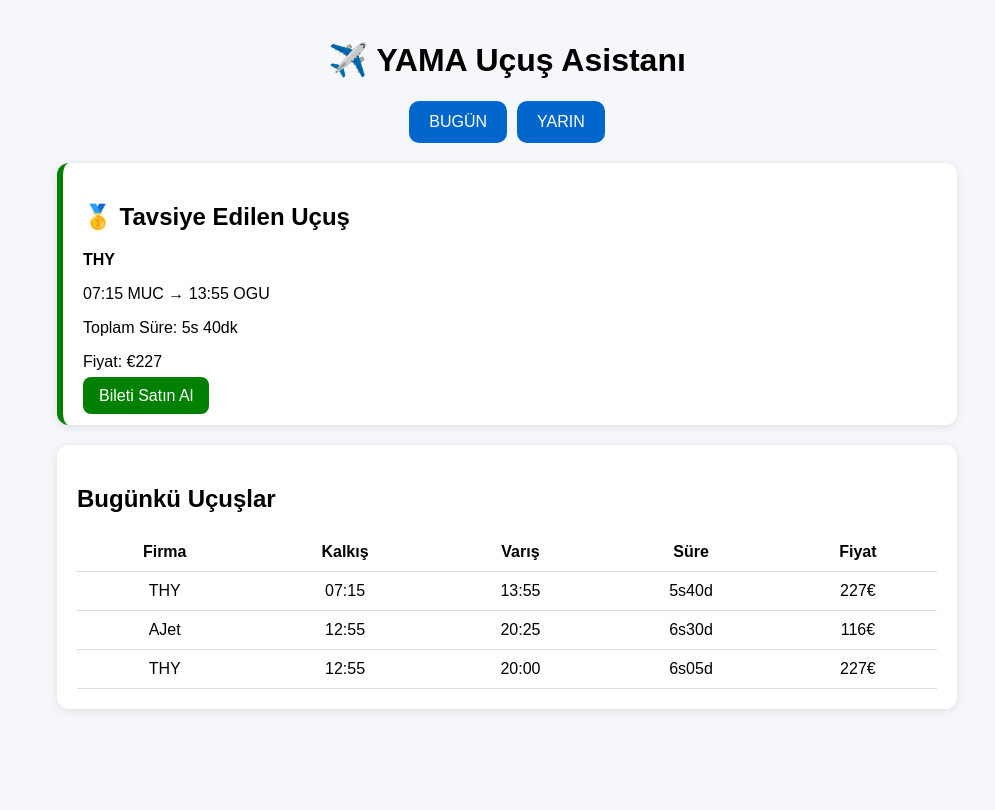
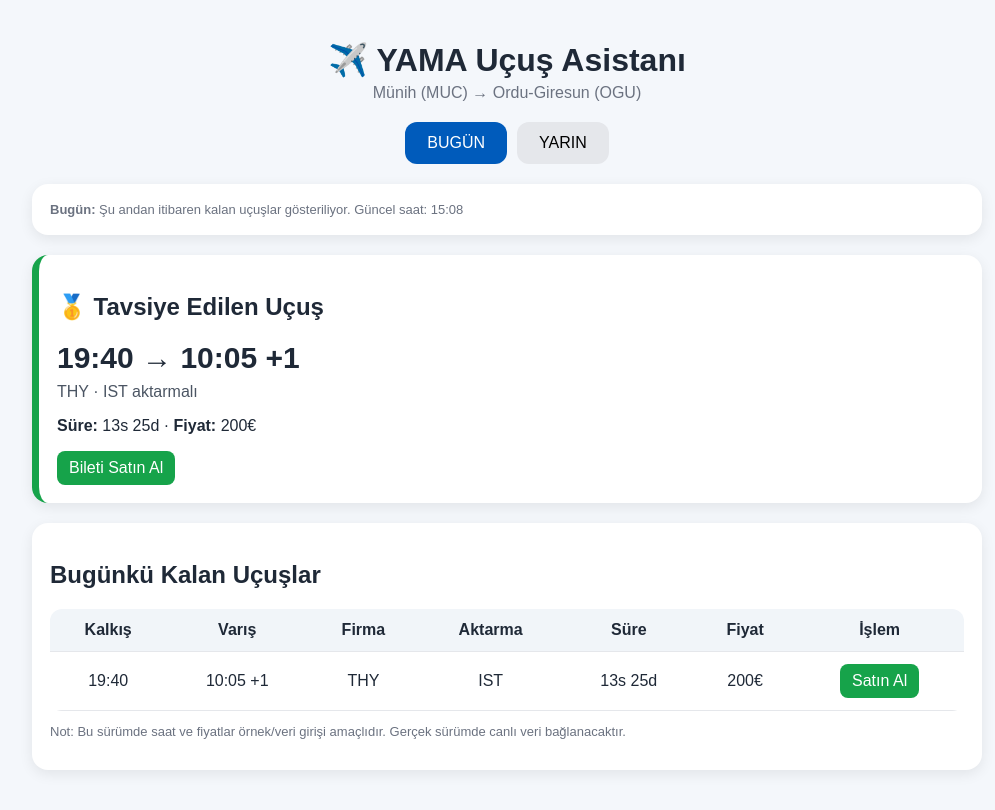
Before and after one commit to ergunozsoy/YAMA-Flight-Assistant, a plain HTML site: page index.html in a window 1280 px wide. Shown: the whole page, without its empty margins (133-1128 px from the left). Drawn offline with Linux system fonts and the light colour scheme.

Commit message:
Update index.html

```diff
--- a/index.html
+++ b/index.html
@@ -1,5 +1,4 @@
 <!DOCTYPE html>
-
 <html lang="tr">
 <head>
 <meta charset="UTF-8">
@@ -7,76 +6,128 @@
 <title>YAMA Uçuş Asistanı</title>
 
 <style>
-
 body{
   font-family: Arial, sans-serif;
   margin:0;
   padding:20px;
-    background:#f5f7fa;
+  background:#f4f7fb;
+  color:#1f2937;
 }
-
 .container{
-    max-width:900px;
+  max-width:950px;
   margin:auto;
 }
-
 h1{
   text-align:center;
+  margin-bottom:5px;
 }
-
+.subtitle{
+  text-align:center;
+  color:#6b7280;
+  margin-bottom:20px;
+}
 .buttons{
   display:flex;
   gap:10px;
   justify-content:center;
   margin-bottom:20px;
 }
-
 button{
-    padding:12px 20px;
+  padding:12px 22px;
   border:none;
-    border-radius:10px;
+  border-radius:12px;
+  font-size:16px;
   cursor:pointer;
-    font-size:16px;
 }
-
-.primary{
-    background:#0066cc;
+.active{
+  background:#005bbb;
   color:white;
 }
-
+.inactive{
+  background:#e5e7eb;
+}
 .card{
   background:white;
-    padding:20px;
-    border-radius:12px;
+  padding:18px;
+  border-radius:16px;
   margin-bottom:20px;
-    box-shadow:0 2px 8px rgba(0,0,0,0.1);
+  box-shadow:0 4px 14px rgba(0,0,0,0.08);
 }
-
+.recommend{
+  border-left:7px solid #16a34a;
+}
+.bigtime{
+  font-size:30px;
+  font-weight:bold;
+  margin:8px 0;
+}
+.meta{
+  color:#4b5563;
+}
 table{
   width:100%;
   border-collapse:collapse;
+  background:white;
+  border-radius:12px;
+  overflow:hidden;
 }
-
 th,td{
-    padding:10px;
-    border-bottom:1px solid #ddd;
+  padding:12px;
+  border-bottom:1px solid #e5e7eb;
   text-align:center;
 }
-
-.recommend{
-    border-left:6px solid green;
+th{
+  background:#f1f5f9;
 }
-
 .buy{
-    background:green;
+  background:#16a34a;
   color:white;
-    padding:10px 16px;
+  padding:8px 12px;
   border-radius:8px;
   text-decoration:none;
+  display:inline-block;
 }
-
+.warning{
+  color:#b45309;
+  font-weight:bold;
+}
+.small{
+  font-size:13px;
+  color:#6b7280;
+}
+@media(max-width:700px){
+  table, thead, tbody, th, td, tr{
+    display:block;
+  }
+  th{
+    display:none;
+  }
+  tr{
+    margin-bottom:14px;
+    background:white;
+    border-radius:12px;
+    padding:10px;
+    box-shadow:0 2px 8px rgba(0,0,0,0.08);
+  }
+  td{
+    border:none;
+    text-align:left;
+    padding:7px;
+  }
+  td::before{
+    font-weight:bold;
+    display:inline-block;
+    width:90px;
+  }
+  td:nth-child(1)::before{content:"Kalkış:";}
+  td:nth-child(2)::before{content:"Varış:";}
+  td:nth-child(3)::before{content:"Firma:";}
+  td:nth-child(4)::before{content:"Aktarma:";}
+  td:nth-child(5)::before{content:"Süre:";}
+  td:nth-child(6)::before{content:"Fiyat:";}
+  td:nth-child(7)::before{content:"İşlem:";}
+}
 </style>
-
 </head>
 
 <body>
@@ -84,79 +135,128 @@ th,td{
 <div class="container">
 
 <h1>✈️ YAMA Uçuş Asistanı</h1>
+<div class="subtitle">Münih (MUC) → Ordu-Giresun (OGU)</div>
 
 <div class="buttons">
-<button class="primary">BUGÜN</button>
-<button class="primary">YARIN</button>
+  <button id="todayBtn" class="active" onclick="showFlights('today')">BUGÜN</button>
+  <button id="tomorrowBtn" class="inactive" onclick="showFlights('tomorrow')">YARIN</button>
 </div>
 
-<div class="card recommend">
-
-<h2>🥇 Tavsiye Edilen Uçuş</h2>
-
-<p><strong>THY</strong></p>
-
-<p>
-07:15 MUC → 13:55 OGU
-</p>
-
-<p>
-Toplam Süre: 5s 40dk
-</p>
-
-<p>
-Fiyat: €227
-</p>
-
-<a class="buy"
-href="https://www.turkishairlines.com">
-Bileti Satın Al </a>
+<div id="status" class="card small"></div>
+<div id="recommendation"></div>
+<div id="flightTable"></div>
 
 </div>
 
+<script>
+const airlineLinks = {
+  "THY": "https://www.turkishairlines.com/tr-int/ucak-bileti/rezervasyon/availability-international/",
+  "AJet": "https://ajet.com/tr",
+  "Pegasus": "https://www.flypgs.com/"
+};
+
+const flights = {
+  today: [
+    {dep:"07:15", arr:"13:55", airline:"THY", transfer:"IST", duration:"5s 40d", price:"227€", score:95},
+    {dep:"10:45", arr:"20:00", airline:"THY", transfer:"IST", duration:"8s 15d", price:"227€", score:78},
+    {dep:"12:55", arr:"20:25", airline:"AJet", transfer:"SAW", duration:"6s 30d", price:"116,91€", score:92},
+    {dep:"12:55", arr:"20:00", airline:"THY", transfer:"IST", duration:"6s 05d", price:"227€", score:88},
+    {dep:"19:40", arr:"10:05 +1", airline:"THY", transfer:"IST", duration:"13s 25d", price:"200€", score:60}
+  ],
+  tomorrow: [
+    {dep:"07:15", arr:"13:55", airline:"THY", transfer:"IST", duration:"5s 40d", price:"227€", score:95},
+    {dep:"10:45", arr:"20:00", airline:"THY", transfer:"IST", duration:"8s 15d", price:"227€", score:78},
+    {dep:"12:55", arr:"20:25", airline:"AJet", transfer:"SAW", duration:"6s 30d", price:"116,91€", score:92},
+    {dep:"12:55", arr:"20:00", airline:"THY", transfer:"IST", duration:"6s 05d", price:"227€", score:88},
+    {dep:"19:40", arr:"10:05 +1", airline:"THY", transfer:"IST", duration:"13s 25d", price:"200€", score:60}
+  ]
+};
+
+function timeToMinutes(t){
+  const clean = t.split(" ")[0];
+  const parts = clean.split(":");
+  return parseInt(parts[0]) * 60 + parseInt(parts[1]);
+}
+
+function getCurrentMinutes(){
+  const now = new Date();
+  return now.getHours() * 60 + now.getMinutes();
+}
+
+function showFlights(day){
+  document.getElementById("todayBtn").className = day === "today" ? "active" : "inactive";
+  document.getElementById("tomorrowBtn").className = day === "tomorrow" ? "active" : "inactive";
+
+  let list = flights[day];
+
+  if(day === "today"){
+    const nowMinutes = getCurrentMinutes();
+    list = list.filter(f => timeToMinutes(f.dep) > nowMinutes);
+  }
+
+  list.sort((a,b) => timeToMinutes(a.dep) - timeToMinutes(b.dep));
+
+  const now = new Date();
+  document.getElementById("status").innerHTML =
+    day === "today"
+    ? `<strong>Bugün:</strong> Şu andan itibaren kalan uçuşlar gösteriliyor. Güncel saat: ${now.getHours().toString().padStart(2,"0")}:${now.getMinutes().toString().padStart(2,"0")}`
+    : `<strong>Yarın:</strong> Yarınki tüm örnek uçuşlar gösteriliyor.`;
+
+  if(list.length === 0){
+    document.getElementById("recommendation").innerHTML =
+      `<div class="card"><h2>Bugün için kalan uçuş görünmüyor.</h2><p>Yarın sekmesini kontrol edebilirsiniz.</p></div>`;
+    document.getElementById("flightTable").innerHTML = "";
+    return;
+  }
+
+  const best = [...list].sort((a,b) => b.score - a.score)[0];
+
+  document.getElementById("recommendation").innerHTML = `
+    <div class="card recommend">
+      <h2>🥇 Tavsiye Edilen Uçuş</h2>
+      <div class="bigtime">${best.dep} → ${best.arr}</div>
+      <div class="meta">${best.airline} · ${best.transfer} aktarmalı</div>
+      <p><strong>Süre:</strong> ${best.duration} · <strong>Fiyat:</strong> ${best.price}</p>
+      <a class="buy" href="${airlineLinks[best.airline]}" target="_blank">Bileti Satın Al</a>
+    </div>
+  `;
+
+  let rows = list.map(f => `
+    <tr>
+      <td>${f.dep}</td>
+      <td>${f.arr}</td>
+      <td>${f.airline}</td>
+      <td>${f.transfer}</td>
+      <td>${f.duration}</td>
+      <td>${f.price}</td>
+      <td><a class="buy" href="${airlineLinks[f.airline]}" target="_blank">Satın Al</a></td>
+    </tr>
+  `).join("");
+
+  document.getElementById("flightTable").innerHTML = `
     <div class="card">
-
-<h2>Bugünkü Uçuşlar</h2>
-
+      <h2>${day === "today" ? "Bugünkü Kalan Uçuşlar" : "Yarınki Uçuşlar"}</h2>
       <table>
-
+        <thead>
           <tr>
-<th>Firma</th>
             <th>Kalkış</th>
             <th>Varış</th>
+            <th>Firma</th>
+            <th>Aktarma</th>
             <th>Süre</th>
             <th>Fiyat</th>
+            <th>İşlem</th>
           </tr>
+        </thead>
+        <tbody>${rows}</tbody>
+      </table>
+      <p class="small">Not: Bu sürümde saat ve fiyatlar örnek/veri girişi amaçlıdır. Gerçek sürümde canlı veri bağlanacaktır.</p>
+    </div>
+  `;
+}
 
-<tr>
-<td>THY</td>
-<td>07:15</td>
-<td>13:55</td>
-<td>5s40d</td>
-<td>227€</td>
-</tr>
-
-<tr>
-<td>AJet</td>
-<td>12:55</td>
-<td>20:25</td>
-<td>6s30d</td>
-<td>116€</td>
-</tr>
-
-<tr>
-<td>THY</td>
-<td>12:55</td>
-<td>20:00</td>
-<td>6s05d</td>
-<td>227€</td>
-</tr>
-
-</table>
-
-</div>
-
-</div>
+showFlights("today");
+</script>
 
 </body>
 </html>
```
Lines whose indentation alone changed are shown as unchanged.
